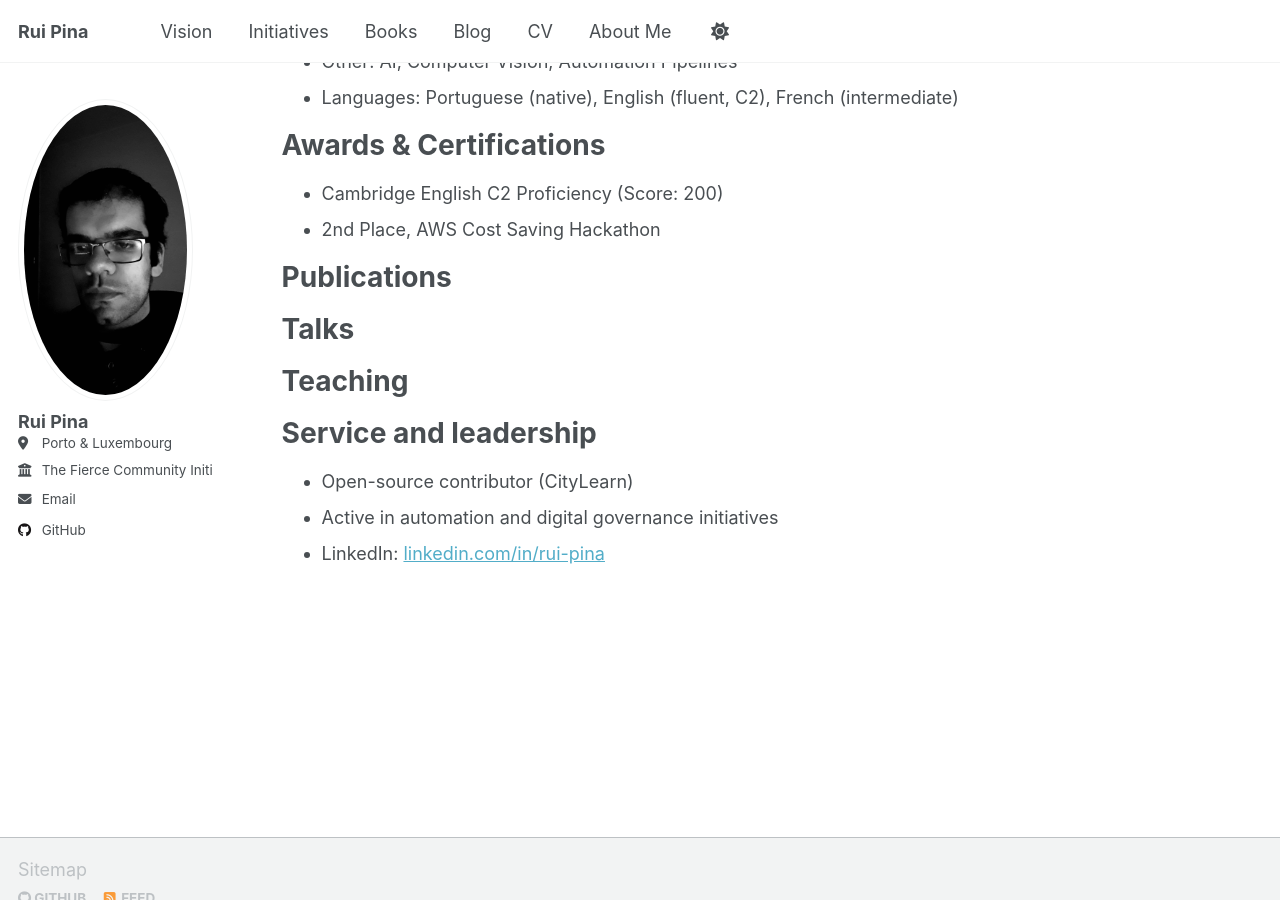
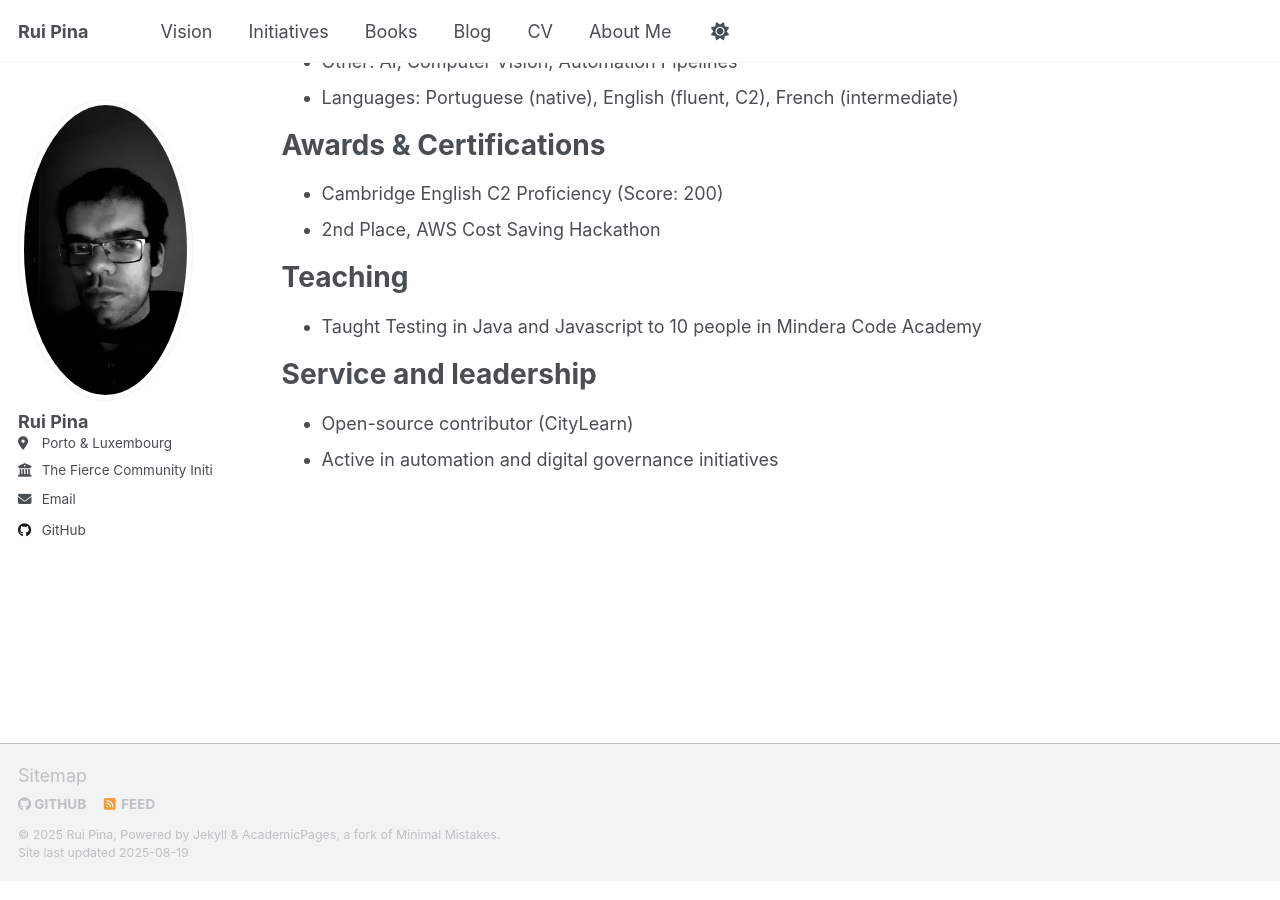
Before and after one commit to Rui-Pina/rui-pina.github.io, a Jekyll site: the page built from _pages/cv.md, in a window 1280 px wide and 900 px high, scrolled down 1140 px. Built offline with Jekyll 4.4.1, drawn with Linux system fonts in a browser that asks for light colours; a script that is not in the unit is left out.

Commit message:
change a few config

```diff
--- a/_config.yml
+++ b/_config.yml
@@ -57,12 +57,12 @@ author:
   facebook         : # Username
   flickr           : # Username
   foursquare       : # Username
-  goodreads        : # Username
+  goodreads        : # rui-pina
   google_plus      : # Username
   keybase          : # Username
   instagram        : # Username
   lastfm           : # Username
-  linkedin         : # Username
+  linkedin         : # rui-pina
   mastodon         : # URL
   medium           : # URL
   pinterest        : # Username
@@ -274,7 +274,7 @@ sass:
 permalink: /:categories/:title/
 # paginate: 5 # amount of posts to show
 # paginate_path: /page:num/
-timezone: Etc/UTC # http://en.wikipedia.org/wiki/List_of_tz_database_time_zones
+timezone: Europe/Lisbon # http://en.wikipedia.org/wiki/List_of_tz_database_time_zones
 
 
 # Plugins
--- a/_pages/cv.md
+++ b/_pages/cv.md
@@ -46,26 +46,12 @@ Awards & Certifications
 * Cambridge English C2 Proficiency (Score: 200)
 * 2nd Place, AWS Cost Saving Hackathon
 
-Publications
-======
-  <ul>{% for post in site.publications reversed %}
-    {% include archive-single-cv.html %}
-  {% endfor %}</ul>
-
-Talks
-======
-  <ul>{% for post in site.talks reversed %}
-    {% include archive-single-talk-cv.html  %}
-  {% endfor %}</ul>
-
 Teaching
 ======
-  <ul>{% for post in site.teaching reversed %}
-    {% include archive-single-cv.html %}
-  {% endfor %}</ul>
+* Taught Testing in Java and Javascript to 10 people in Mindera Code Academy
+
 
 Service and leadership
 ======
 * Open-source contributor (CityLearn)
 * Active in automation and digital governance initiatives
-* LinkedIn: [linkedin.com/in/rui-pina](https://www.linkedin.com/in/rui-pina)
```
Also changed, not shown: _pages/about.md (+1 -1 lines).
